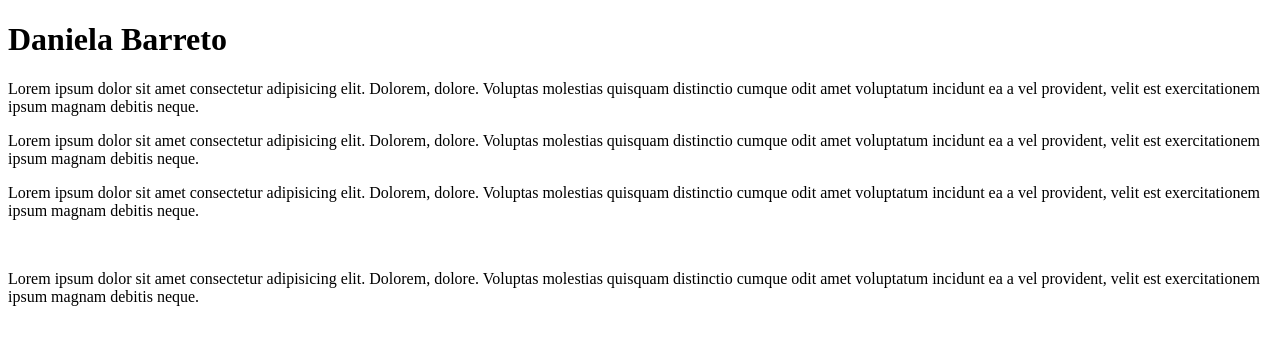
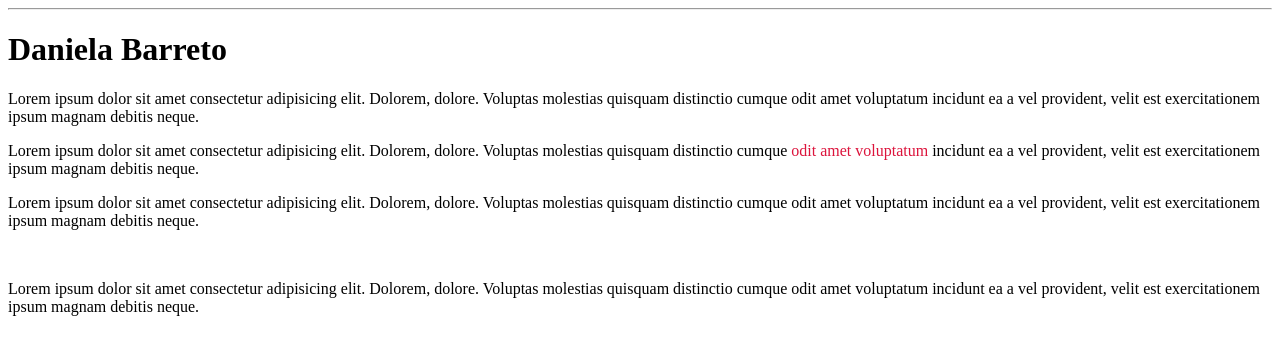
Before and after one commit to Danielaba/curso-HTML, a plain HTML site: page index.html in a window 1280 px wide. Drawn offline with Linux system fonts and the light colour scheme; files that its build step writes are made by us from their sources.

Commit message:
Creando eiquetas de txto

```diff
--- a/index.html
+++ b/index.html
@@ -4,8 +4,11 @@
     <meta charset="UTF-8">
     <meta name="viewport" content="width=device-width, initial-scale=1.0">
     <title>Curso Git</title>
+    <link rel="stylesheet" href="/CursoGit/styles/styles.css">
 </head>
 <body>
+
+    <hr>
     <h1>Daniela Barreto</h1>
     <p>
 
@@ -16,7 +19,7 @@
     <p>
 
         Lorem ipsum dolor sit amet consectetur adipisicing elit. Dolorem, dolore. Voluptas molestias
-        quisquam distinctio cumque odit amet voluptatum incidunt ea a vel provident, velit est exercitationem
+        quisquam distinctio cumque <span class="span-text">odit amet voluptatum</span>  incidunt ea a vel provident, velit est exercitationem
         ipsum magnam debitis neque.
     </p>
     <p>
--- /dev/null
+++ b/styles/styles.css
@@ -0,0 +1,3 @@
+.span-text{
+    color: crimson;
+}
```
